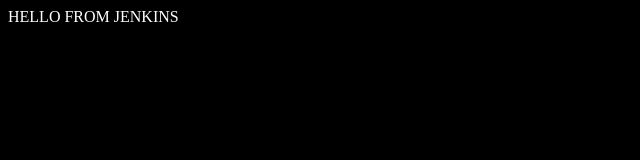
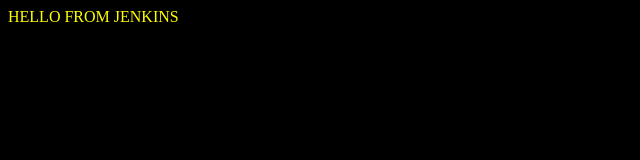
Before and after one commit to kolyaiks/jenkins-course, a plain HTML site: page index.html in a window 1280 px wide. Shown: the whole page, without its empty margins (0-640 px from the left). Drawn offline with Linux system fonts and the light colour scheme.

Commit message:
third commit

```diff
--- a/index.html
+++ b/index.html
@@ -1,5 +1,5 @@
 <html>
 <body bgcolor="black">
-<font color="white"> HELLO FROM JENKINS</b>
+<font color="yellow"> HELLO FROM JENKINS</b>
 <body>
 </html>
```
